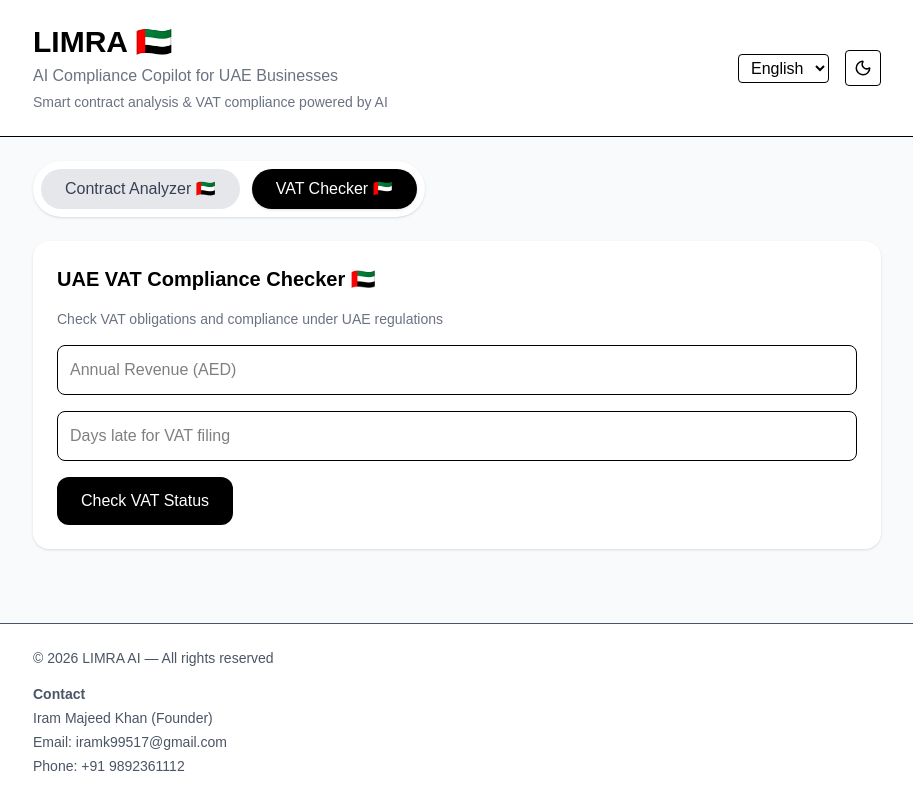
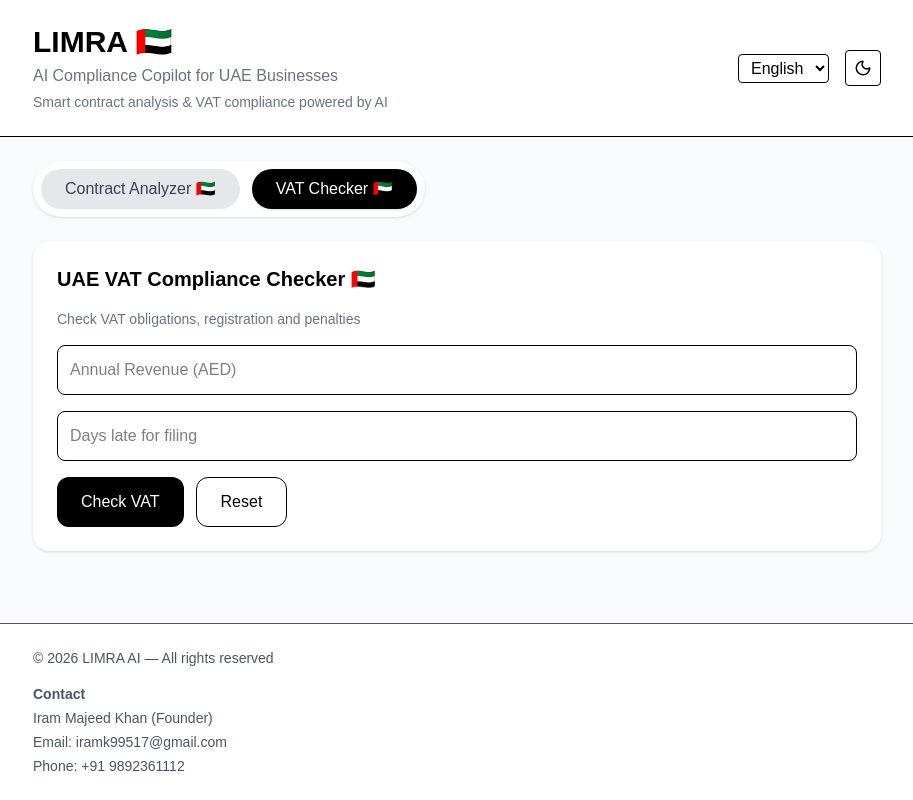
Before and after one commit to IramKhan99517/ai-compliance-copilot, a Next.js app: page / in a window 1280 px wide. Both pictures are taken after a click on the button "VAT Checker 🇦🇪". Shown: the whole page, without its empty margins (183-1096 px from the left). Built offline with nearby package versions, Linux system fonts and the light colour scheme.

Commit message:
Update VatChecker.tsx

```diff
--- a/app/components/VatChecker.tsx
+++ b/app/components/VatChecker.tsx
@@ -6,6 +6,8 @@ export default function VatChecker({ language = "en" }: { language?: string }) {
   const [revenue, setRevenue] = useState("");
   const [lateDays, setLateDays] = useState("");
   const [result, setResult] = useState<any>(null);
+
+  const isArabic = language === "ar";
 
   const handleCheck = () => {
     const rev = Number(revenue);
@@ -18,48 +20,66 @@ export default function VatChecker({ language = "en" }: { language?: string }) {
     let filing: string[] = [];
     let penalty = 0;
 
-    // ✅ VAT Registration Logic
+    // ✅ Registration logic
     if (rev >= 375000) {
-      status =
-        language === "ar"
+      status = isArabic
         ? "✅ التسجيل في ضريبة القيمة المضافة إلزامي"
         : "✅ Mandatory VAT registration required in UAE";
 
-      steps = [
-        "Create FTA account at https://eservices.tax.gov.ae",
+      steps = isArabic
+        ? [
+            "إنشاء حساب على بوابة الهيئة الاتحادية للضرائب عبر https://eservices.tax.gov.ae",
+            "تعبئة نموذج التسجيل في ضريبة القيمة المضافة",
+            "تحميل المستندات المطلوبة",
+            "الحصول على رقم التسجيل الضريبي (TRN)"
+          ]
+        : [
+            "Create FTA account via https://eservices.tax.gov.ae",
             "Fill VAT registration application",
             "Upload required business documents",
             "Receive TRN (Tax Registration Number)"
           ];
 
     } else if (rev >= 187500) {
-      status =
-        language === "ar"
+      status = isArabic
         ? "⚠️ يمكنك التسجيل طوعياً"
         : "⚠️ Eligible for voluntary VAT registration";
 
-      steps = [
+      steps = isArabic
+        ? [
+            "إنشاء حساب في بوابة الهيئة",
+            "التقديم للتسجيل الطوعي",
+            "إرسال المستندات",
+            "الحصول على رقم TRN"
+          ]
+        : [
             "Create FTA account",
             "Apply for voluntary VAT registration",
             "Submit required documents",
             "Receive TRN"
           ];
     } else {
-      status =
-        language === "ar"
+      status = isArabic
         ? "✅ لا يلزم التسجيل حالياً"
         : "✅ VAT registration not required currently";
     }
 
-    // ✅ Filing Guidance (Always shown)
-    filing = [
+    // ✅ Filing guidance
+    filing = isArabic
+      ? [
+          "تقديم الإقرارات الضريبية ربع سنوياً عبر بوابة FTA",
+          "الاحتفاظ بالفواتير والسجلات المالية",
+          "دفع الضريبة قبل الموعد لتجنب الغرامات",
+          "يجب تقديم الإقرار خلال 28 يوماً من نهاية الفترة الضريبية"
+        ]
+      : [
           "File VAT returns quarterly via FTA portal",
           "Maintain invoices and financial records",
           "Pay VAT before deadline to avoid penalties",
           "VAT returns must be filed within 28 days of tax period end"
         ];
 
-    // ✅ Penalty Calculation (Simplified UAE Model)
+    // ✅ Penalty calculation
     if (daysLate > 0) {
       penalty = 1000;
 
@@ -80,27 +100,35 @@ export default function VatChecker({ language = "en" }: { language?: string }) {
     });
   };
 
+  // ✅ Reset function
+  const handleReset = () => {
+    setRevenue("");
+    setLateDays("");
+    setResult(null);
+  };
+
   return (
     <div className="mt-6 p-6 bg-white rounded-2xl shadow space-y-4">
 
       {/* ✅ TITLE */}
       <h2 className="text-xl font-semibold">
-        {language === "ar"
+        {isArabic
           ? "مدقق ضريبة القيمة المضافة 🇦🇪"
           : "UAE VAT Compliance Checker 🇦🇪"}
       </h2>
 
+      {/* ✅ Subtext */}
       <p className="text-sm text-gray-500">
-        {language === "ar"
-          ? "تحقق من التزامات ضريبة القيمة المضافة وفق قوانين الإمارات"
-          : "Check VAT obligations and compliance under UAE regulations"}
+        {isArabic
+          ? "تحقق من التزاماتك الضريبية والغرامات المحتملة"
+          : "Check VAT obligations, registration and penalties"}
       </p>
 
-      {/* ✅ Revenue Input */}
+      {/* ✅ Revenue */}
       <input
         type="number"
         placeholder={
-          language === "ar"
+          isArabic
             ? "الإيرادات السنوية (درهم)"
             : "Annual Revenue (AED)"
         }
@@ -109,28 +137,41 @@ export default function VatChecker({ language = "en" }: { language?: string }) {
         onChange={(e) => setRevenue(e.target.value)}
       />
 
-      {/* ✅ Late Days Input */}
+      {/* ✅ Late days */}
       <input
         type="number"
         placeholder={
-          language === "ar"
-            ? "عدد أيام التأخير في التقديم"
-            : "Days late for VAT filing"
+          isArabic
+            ? "عدد أيام التأخير"
+            : "Days late for filing"
         }
         className="w-full border p-3 rounded-lg"
         value={lateDays}
         onChange={(e) => setLateDays(e.target.value)}
       />
 
-      {/* ✅ Button */}
+      {/* ✅ Buttons */}
+      <div className="flex gap-3">
+
+        {/* ✅ Check Button */}
         <button
           onClick={handleCheck}
-        className="px-6 py-3 bg-black text-white rounded-xl hover:bg-gray-900 transition"
+          className="px-6 py-3 bg-black text-white rounded-xl hover:bg-gray-900 transition transform active:scale-95"
         >
-        {language === "ar" ? "تحقق الآن" : "Check VAT Status"}
+          {isArabic ? "تحقق الآن" : "Check VAT"}
         </button>
 
-      {/* ✅ RESULT SECTION */}
+        {/* ✅ Reset Button */}
+        <button
+          onClick={handleReset}
+          className="px-6 py-3 border rounded-xl hover:bg-gray-100 transition transform active:scale-95"
+        >
+          {isArabic ? "إعادة تعيين" : "Reset"}
+        </button>
+
+      </div>
+
+      {/* ✅ RESULT */}
       {result && (
         <div className="space-y-4 mt-4">
 
@@ -143,7 +184,7 @@ export default function VatChecker({ language = "en" }: { language?: string }) {
           {result.steps.length > 0 && (
             <div className="p-4 bg-blue-50 rounded-lg">
               <h3 className="font-semibold mb-2">
-                📋 {language === "ar" ? "خطوات التسجيل" : "Registration Steps"}
+                📋 {isArabic ? "خطوات التسجيل" : "Registration Steps"}
               </h3>
 
               <ul className="space-y-1">
@@ -154,10 +195,10 @@ export default function VatChecker({ language = "en" }: { language?: string }) {
             </div>
           )}
 
-          {/* ✅ Filing Guidance */}
+          {/* ✅ Filing */}
           <div className="p-4 bg-green-50 rounded-lg">
             <h3 className="font-semibold mb-2">
-              💡 {language === "ar" ? "إرشادات الامتثال" : "Compliance & Filing"}
+              💡 {isArabic ? "إرشادات الامتثال" : "Compliance & Filing"}
             </h3>
 
             <ul className="space-y-1">
@@ -167,21 +208,15 @@ export default function VatChecker({ language = "en" }: { language?: string }) {
             </ul>
           </div>
 
-          {/* ✅ Penalty Section */}
+          {/* ✅ Penalty */}
           {result.lateDays > 0 && (
             <div className="p-4 bg-red-50 rounded-lg">
               <h3 className="font-semibold text-red-600">
-                ⚠️ {language === "ar" ? "غرامة التأخير" : "Late Filing Penalty"}
+                ⚠️ {isArabic ? "غرامة التأخير" : "Late Filing Penalty"}
               </h3>
 
               <p className="mt-2 text-lg font-bold">
                 AED {result.penalty}
-              </p>
-
-              <p className="text-sm text-gray-600 mt-1">
-                {language === "ar"
-                  ? "تقدير تقريبي للغرامات حسب قوانين الإمارات"
-                  : "Estimated penalty based on UAE VAT rules"}
               </p>
             </div>
           )}
```
Lines whose indentation alone changed are shown as unchanged.
